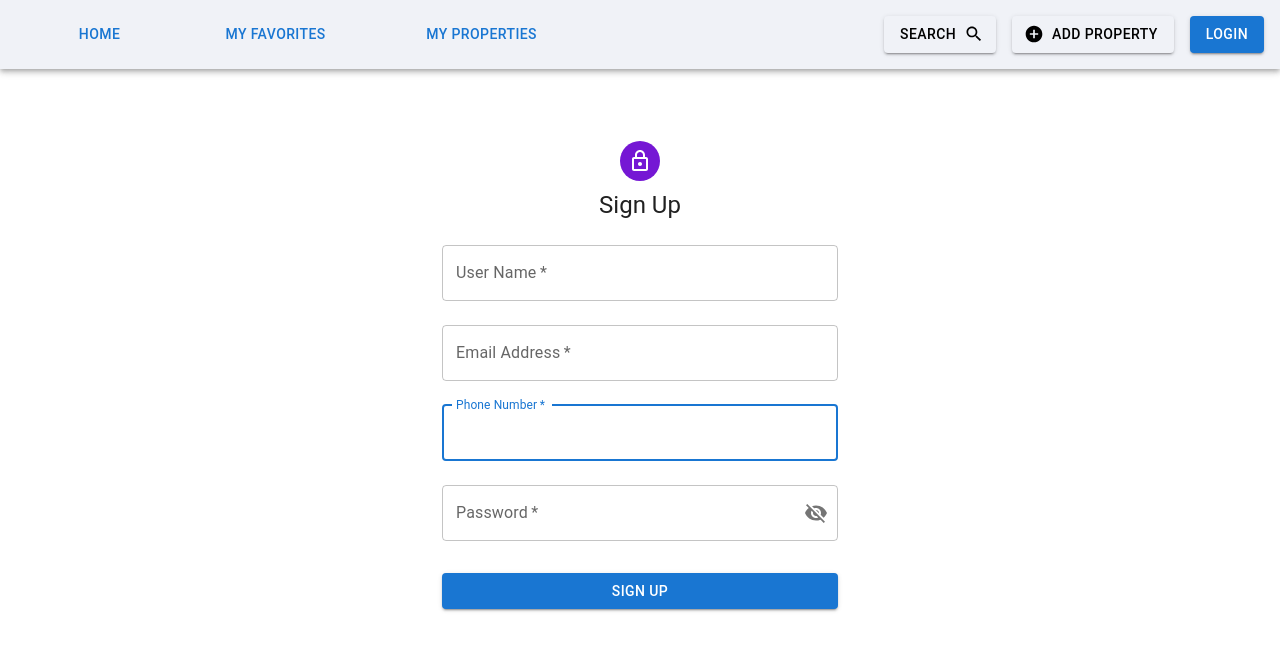
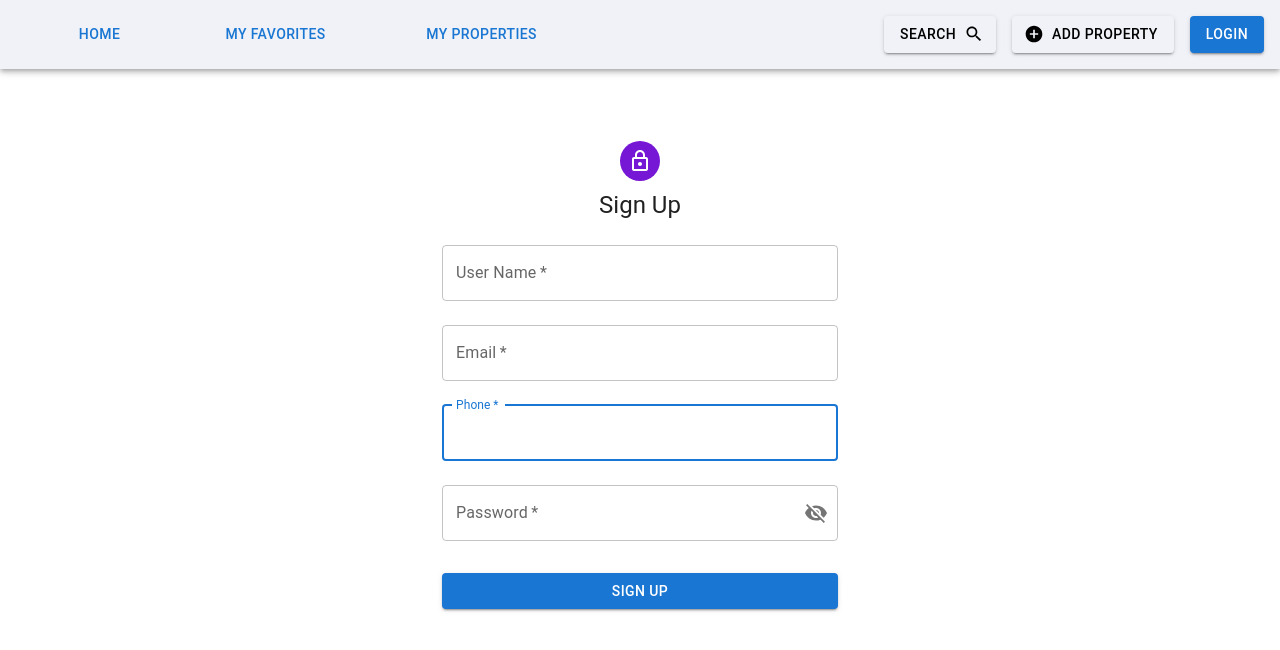
Before and after one commit to nazmuShakib/FrontEnd, a React (Vite) app: page /register in a window 1280 px wide. Shown: the top 650 px of the page. Built offline with nearby package versions, Linux system fonts and the light colour scheme.

Commit message:
split up registration elements for efficiency and better understanding; now they can also be used in login component

```diff
--- a/src/components/Register.jsx
+++ b/src/components/Register.jsx
@@ -1,45 +1,22 @@
-import {
-	useState,
-} from 'react'
 import {
 	Container,
 	Box,
-	Typography,
-	Avatar,
-	TextField,
-	Button,
-	List,
-	ListItem,
-	InputAdornment,
-	IconButton,
 } from '@mui/material'
 import {
-	LockOutlined,
-	Visibility,
-	VisibilityOff,
-} from '@mui/icons-material'
+	Header,
+	InputField,
+	Password,
+	SubmitButton,
+} from './Utility/Authentication'
 
 export default function Login() {
-	const [showPassword, setShowPassword] = useState(false)
-	const [passwordFocus, setPasswordFocus] = useState(false)
-	const handleTogglePasswordVisibility = () => {
-		setShowPassword((prevShowPassword) => !prevShowPassword)
-	}
-	const handlePasswordFocus = () => {
-		setPasswordFocus(true)
-	}
-	const handlePasswordBlur = () => {
-		setPasswordFocus(false)
-	}
-
 	const handleSubmit = (event) => {
 		// TODO Function to handle form submission.
 		// It is not completed yet
 		// will comeback to this when implementing backend logic
 		event.preventDefault()
 		const data = new FormData(event.target)
-		// console.log(data)
-		console.log(data.get('username'))
+		console.log(data)
 	}
 	return (
 		<Container maxWidth="xs">
@@ -51,86 +28,18 @@ export default function Login() {
 					alignItems: 'center',
 				}}
 			>
-				{/* Sign Up Icon */}
-				<Avatar sx={{ m: 1, bgcolor: '#7517d4' }}>
-					<LockOutlined />
-				</Avatar>
-				{/* Sign Up header */}
-				<Typography component="h1" variant="h5">
-					Sign Up
-				</Typography>
+				<Header title="Sign Up" />
 				<Box component="form" onSubmit={handleSubmit} noValidate sx={{ mt: 1 }}>
 					{/* UserName Input */}
-					<TextField
-						margin="normal"
-						required
-						fullWidth
-						id="username"
-						label="User Name"
-						name="username"
-						autoComplete="username"
-						autoFocus
-					/>
+					<InputField name="username" label="User Name" />
 					{/* Email Input */}
-					<TextField
-						margin="normal"
-						required
-						fullWidth
-						id="email"
-						label="Email Address"
-						name="email"
-						autoComplete="email"
-						autoFocus
-					/>
-					{/* Mobile Input */}
-					<TextField
-						margin="normal"
-						required
-						fullWidth
-						id="phone"
-						label="Phone Number"
-						name="phone"
-						autoComplete="phone"
-						autoFocus
-					/>
-					{/* Password Input */}
-					<TextField
-						margin="normal"
-						required
-						fullWidth
-						name="password"
-						label="Password"
-						type={showPassword ? 'text' : 'password'}
-						id="password"
-						autoComplete="current-password"
-						onFocus={handlePasswordFocus}
-						onBlur={handlePasswordBlur}
-						InputProps={{
-							endAdornment: (
-								<InputAdornment position="end">
-									<IconButton onClick={handleTogglePasswordVisibility} edge="end">
-										{showPassword ? <Visibility /> : <VisibilityOff />}
-									</IconButton>
-								</InputAdornment>
-							),
-						}}
-					/>
-					{passwordFocus && (
-						<List>
-							<ListItem>
-								<Typography component="section" variant="span" color="darkblue">Password must be at least 8 characters long, has at least 1 lowercase, uppercase and digit characters</Typography>
-							</ListItem>
-						</List>
-					)}
+					<InputField name="email" label="Email" />
+					{/* Phone Number Input */}
+					<InputField name="phone" label="Phone" />
+					{/* Password Input. true because of doing extra work like showing pasword requirements */}
+					<Password true />
 					{/* Register Buttion */}
-					<Button
-						type="submit"
-						fullWidth
-						variant="contained"
-						sx={{ mt: 3, mb: 2 }}
-					>
-						Sign Up
-					</Button>
+					<SubmitButton name="Sign Up" />
 				</Box>
 			</Box>
 		</Container>
--- /dev/null
+++ b/src/components/Utility/Authentication.jsx
@@ -0,0 +1,105 @@
+import {
+	memo,
+	useState,
+} from 'react'
+import {
+	Avatar,
+	Button,
+	InputAdornment,
+	IconButton,
+	List,
+	ListItem,
+	TextField,
+	Typography,
+} from '@mui/material'
+import {
+	LockOutlined,
+	Visibility,
+	VisibilityOff,
+} from '@mui/icons-material'
+
+const SubmitButton = memo(({ name }) => (
+	<Button
+		type="submit"
+		fullWidth
+		variant="contained"
+		sx={{ mt: 3, mb: 2 }}
+	>
+		{name}
+	</Button>
+))
+const Header = memo(({ title }) => (
+	<>
+		{/* Sign Up Icon */}
+		<Avatar sx={{ m: 1, bgcolor: '#7517d4' }}>
+			<LockOutlined />
+		</Avatar>
+		{/* Sign Up header */}
+		<Typography component="h1" variant="h5">
+			{title}
+		</Typography>
+	</>
+))
+const InputField = memo(({ name, label }) => (
+	<TextField
+		margin="normal"
+		required
+		fullWidth
+		id={name}
+		label={label}
+		name={name}
+		autoComplete={name}
+		autoFocus
+	/>
+))
+const Password = memo((forRegistration) => {
+	const [showPassword, setShowPassword] = useState(false)
+	const [passwordFocus, setPasswordFocus] = useState(false)
+	const handleTogglePasswordVisibility = () => {
+		setShowPassword((prevShowPassword) => !prevShowPassword)
+	}
+	const handlePasswordFocus = () => {
+		setPasswordFocus(true && forRegistration)
+	}
+	const handlePasswordBlur = () => {
+		setPasswordFocus(false)
+	}
+	return (
+		<>
+			<TextField
+				margin="normal"
+				required
+				fullWidth
+				name="password"
+				label="Password"
+				type={showPassword ? 'text' : 'password'}
+				id="password"
+				autoComplete="current-password"
+				onFocus={handlePasswordFocus}
+				onBlur={handlePasswordBlur}
+				InputProps={{
+					endAdornment: (
+						<InputAdornment position="end">
+							<IconButton onClick={handleTogglePasswordVisibility} edge="end">
+								{showPassword ? <Visibility /> : <VisibilityOff />}
+							</IconButton>
+						</InputAdornment>
+					),
+				}}
+			/>
+			{forRegistration && passwordFocus && (
+				<List>
+					<ListItem>
+						<Typography component="section" variant="span" color="darkblue">Password must be at least 8 characters long, has at least 1 lowercase, uppercase and digit characters</Typography>
+					</ListItem>
+				</List>
+			)}
+		</>
+	)
+})
+export {
+	Header,
+	InputField,
+	Password,
+	SubmitButton,
+}
```
Also changed, not shown: .eslintrc.cjs.
